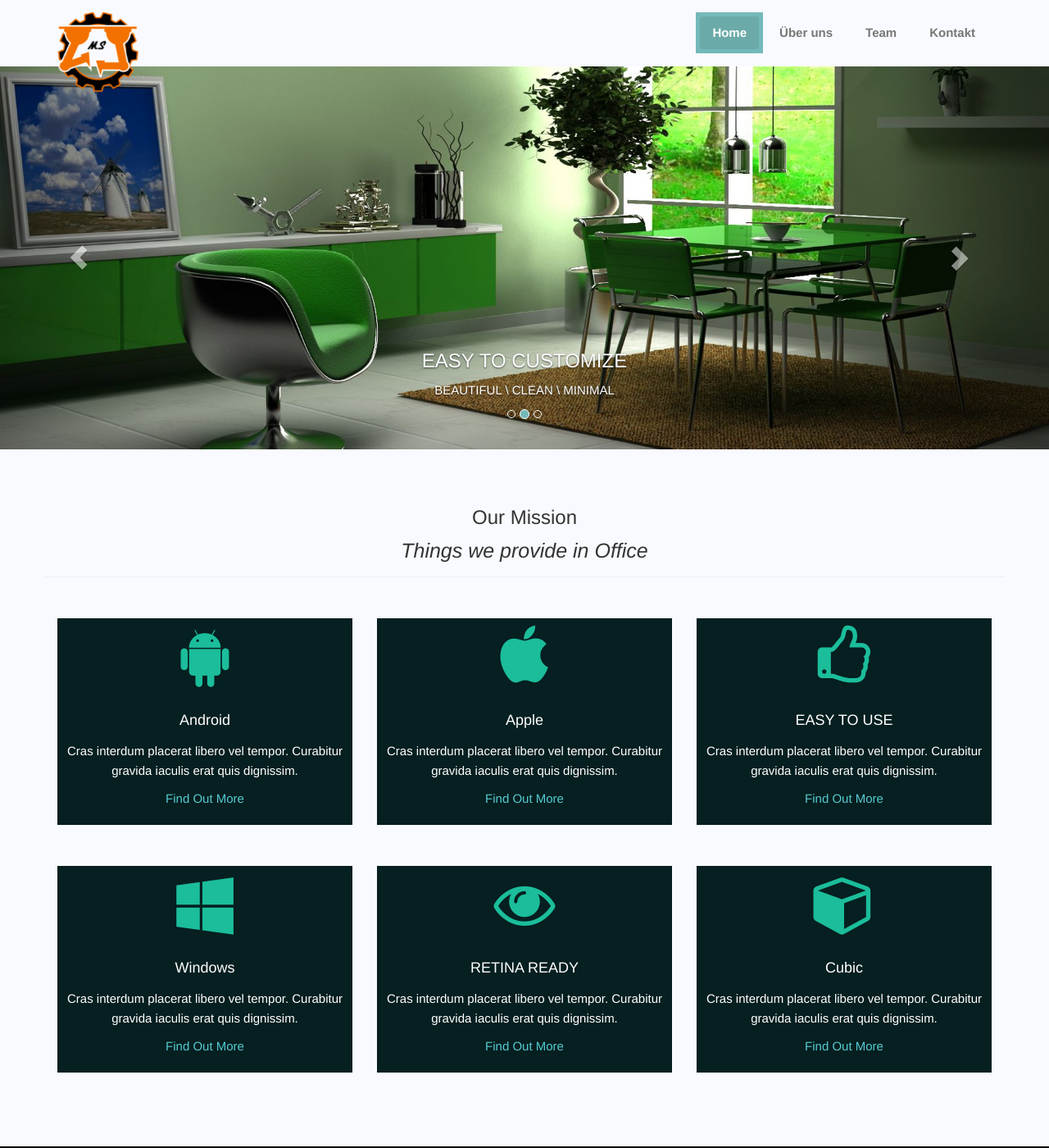
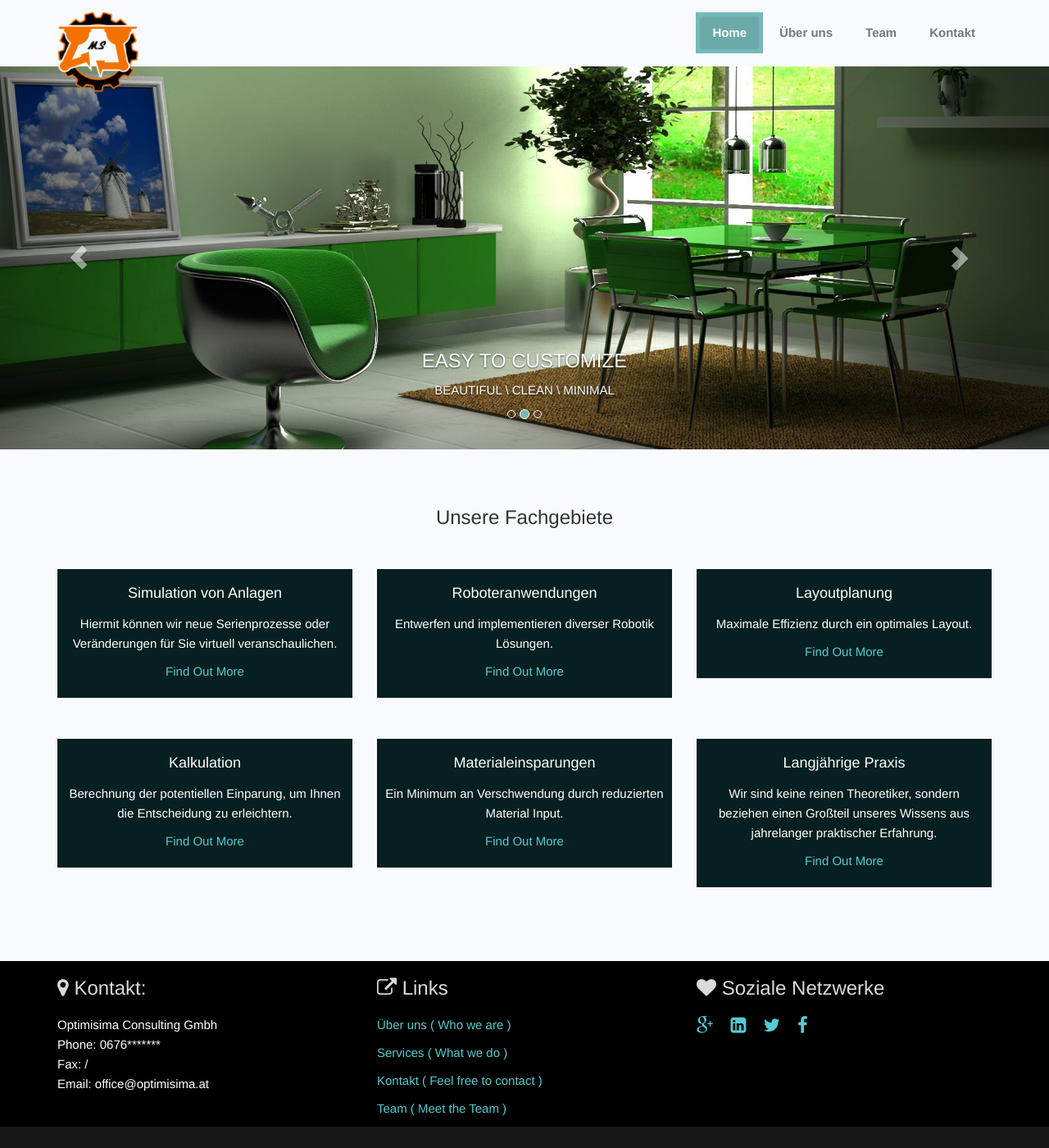
Before and after one commit to MathiasSchober/optimisima, a Jekyll site: the page built from index.html, in a window 1280 px wide and 1400 px high. Shown: the whole window at 82% size. Built offline with Jekyll 4.4.1, drawn with Linux system fonts in a browser that asks for light colours.

Commit message:
Update home_style.html

```diff
--- a/_layouts/home_style.html
+++ b/_layouts/home_style.html
@@ -71,8 +71,8 @@
         <div class="container">
             <div class="row">
                 <div class="services-header">
-                    <h3 class="services-header-title">Our Mission</h3>
-                    <p class="services-header-body"><em> Things we provide in Office </em>  </p><hr>
+                    <h3 class="services-header-title">Unsere Fachgebiete</h3>
+                   <!--  <p class="services-header-body"><em> Unsere Fachgebiete </em>  </p><hr> -->
                 </div>
             </div>
 
@@ -80,27 +80,27 @@
             <div class="row services-row services-row-head services-row-1">
                 <div class="col-lg-4 col-md-4 col-sm-4 col-xs-12">
                     <div class="services-group wow animated fadeInLeft" data-wow-offset="40">
-                        <p class="services-icon"><span class="fa fa-android fa-5x"></span></p>
-                        <h4 class="services-title">Android</h4>
-                        <p class="services-body">Cras interdum placerat libero vel tempor. Curabitur gravida iaculis erat quis dignissim.</p>
+                       <!-- <p class="services-icon"><span class="fa fa-android fa-5x"></span></p> -->
+                        <h4 class="services-title">Simulation von Anlagen</h4>
+                        <p class="services-body">Hiermit können wir neue Serienprozesse oder Veränderungen für Sie virtuell veranschaulichen.</p>
                         <p class="services-more"><a href="#">Find Out More</a></p>
                     </div>
                 </div>
 
                 <div class="col-lg-4 col-md-4 col-sm-4 col-xs-12">
                     <div class="services-group wow animated zoomIn" data-wow-offset="40">
-                        <p class="services-icon"><i class="fa fa-apple fa-5x"></i></p>
-                        <h4 class="services-title">Apple</h4>
-                        <p class="services-body">Cras interdum placerat libero vel tempor. Curabitur gravida iaculis erat quis dignissim.</p>
+                        <!-- <p class="services-icon"><i class="fa fa-apple fa-5x"></i></p> -->
+                        <h4 class="services-title">Roboteranwendungen</h4>
+                        <p class="services-body">Entwerfen und implementieren diverser Robotik Lösungen.</p>
                         <p class="services-more"><a href="#">Find Out More</a></p>
                     </div>
                 </div>
 
                 <div class="col-lg-4 col-md-4 col-sm-4 col-xs-12">
                     <div class="services-group wow animated fadeInRight" data-wow-offset="40">
-                        <p class="services-icon"><i class="fa fa-thumbs-o-up fa-5x"></i></p>
-                        <h4 class="services-title">EASY TO USE</h4>
-                        <p class="services-body">Cras interdum placerat libero vel tempor. Curabitur gravida iaculis erat quis dignissim.</p>
+                        <!-- <p class="services-icon"><i class="fa fa-thumbs-o-up fa-5x"></i></p> -->
+                        <h4 class="services-title">Layoutplanung</h4>
+                        <p class="services-body">Maximale Effizienz durch ein optimales Layout.</p>
                         <p class="services-more"><a href="#">Find Out More</a></p>
                     </div>
                 </div>
@@ -111,27 +111,27 @@
             <div class="row services-row services-row-tail services-row-2">
                 <div class="col-lg-4 col-md-4 col-sm-4 col-xs-12">
                     <div class="services-group wow animated fadeInLeft" data-wow-offset="40">
-                        <p class="services-icon"><span class="fa fa-windows fa-5x"></span></p>
-                        <h4 class="services-title">Windows</h4>
-                        <p class="services-body">Cras interdum placerat libero vel tempor. Curabitur gravida iaculis erat quis dignissim.</p>
+                        <!-- <p class="services-icon"><span class="fa fa-windows fa-5x"></span></p> -->
+                        <h4 class="services-title">Kalkulation</h4>
+                        <p class="services-body">Berechnung der potentiellen Einparung, um Ihnen die Entscheidung zu erleichtern.</p>
                         <p class="services-more"><a href="#">Find Out More</a></p>
                     </div>
                 </div>
 
                 <div class="col-lg-4 col-md-4 col-sm-4 col-xs-12">
                     <div class="services-group wow animated zoomIn" data-wow-offset="40">
-                        <p class="services-icon"><i class="fa fa-eye fa-5x"></i></p>
-                        <h4 class="services-title">RETINA READY</h4>
-                        <p class="services-body">Cras interdum placerat libero vel tempor. Curabitur gravida iaculis erat quis dignissim.</p>
+                        <!-- <p class="services-icon"><i class="fa fa-eye fa-5x"></i></p> -->
+                        <h4 class="services-title">Materialeinsparungen</h4>
+                        <p class="services-body">Ein Minimum an Verschwendung durch reduzierten Material Input.</p>
                         <p class="services-more"><a href="#">Find Out More</a></p>
                     </div>
                 </div>
 
                 <div class="col-lg-4 col-md-4 col-sm-4 col-xs-12">
                     <div class="services-group wow animated fadeInRight" data-wow-offset="40">
-                        <p class="services-icon"><i class="fa fa-cube fa-5x"></i></p>
-                        <h4 class="services-title">Cubic</h4>
-                        <p class="services-body">Cras interdum placerat libero vel tempor. Curabitur gravida iaculis erat quis dignissim.</p>
+                        <!-- <p class="services-icon"><i class="fa fa-cube fa-5x"></i></p> -->
+                        <h4 class="services-title">Langjährige Praxis</h4>
+                        <p class="services-body">Wir sind keine reinen Theoretiker, sondern beziehen einen Großteil unseres Wissens aus jahrelanger praktischer Erfahrung.</p>
                         <p class="services-more"><a href="#">Find Out More</a></p>
                     </div>
                 </div>
```
